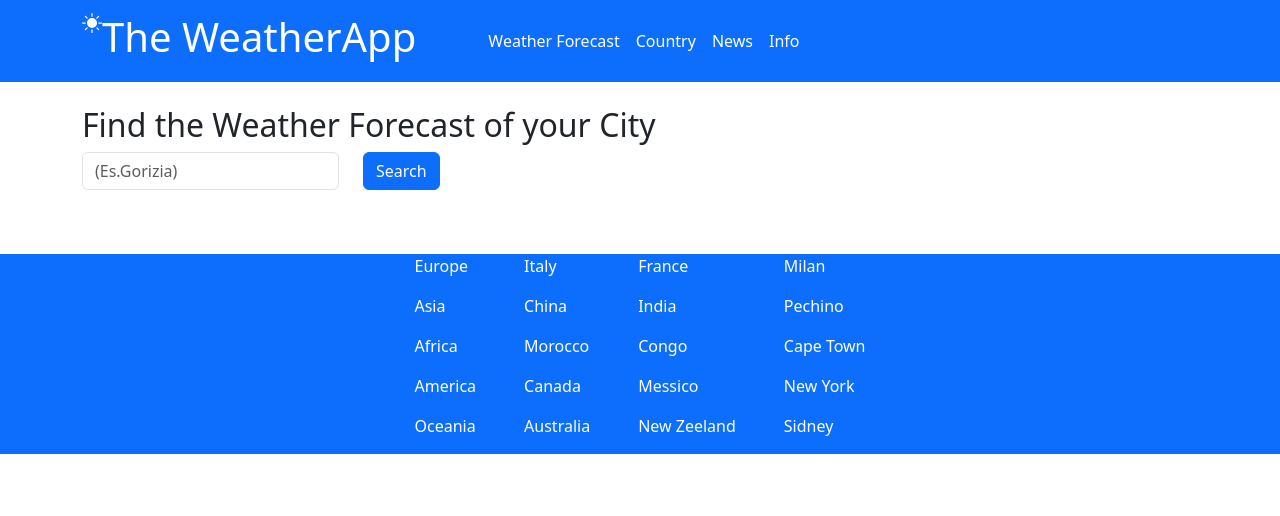
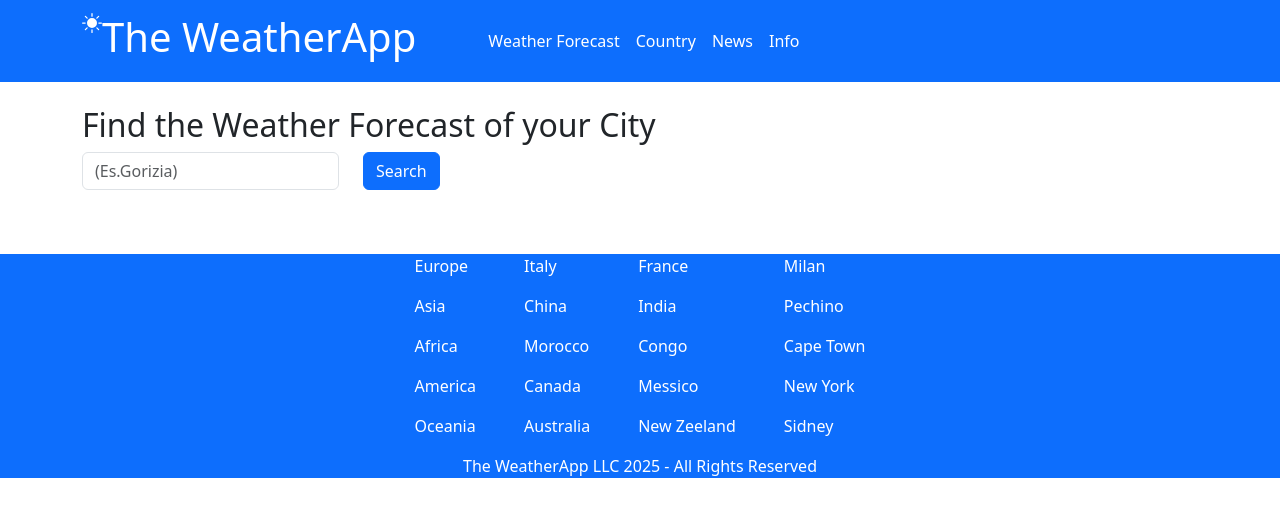
Before and after one commit to Sachidu-2001/COMPITO-10-WEEK, a React (Vite) app in the folder react-project-s10/: page / in a window 1280 px wide. Shown: the top 516 px of the page. Built offline with nearby package versions, Linux system fonts and the light colour scheme.

Commit message:
miglioriw grafiche

```diff
--- a/react-project-s10/src/components/WeathFooter.jsx
+++ b/react-project-s10/src/components/WeathFooter.jsx
@@ -37,6 +37,7 @@ function WeathFooter() {
             </div>
           </div>
         </div>
+        <p className="m-auto text-center">The WeatherApp LLC 2025 - All Rights Reserved </p>
       </div>
     </Container>
     </div>
```
